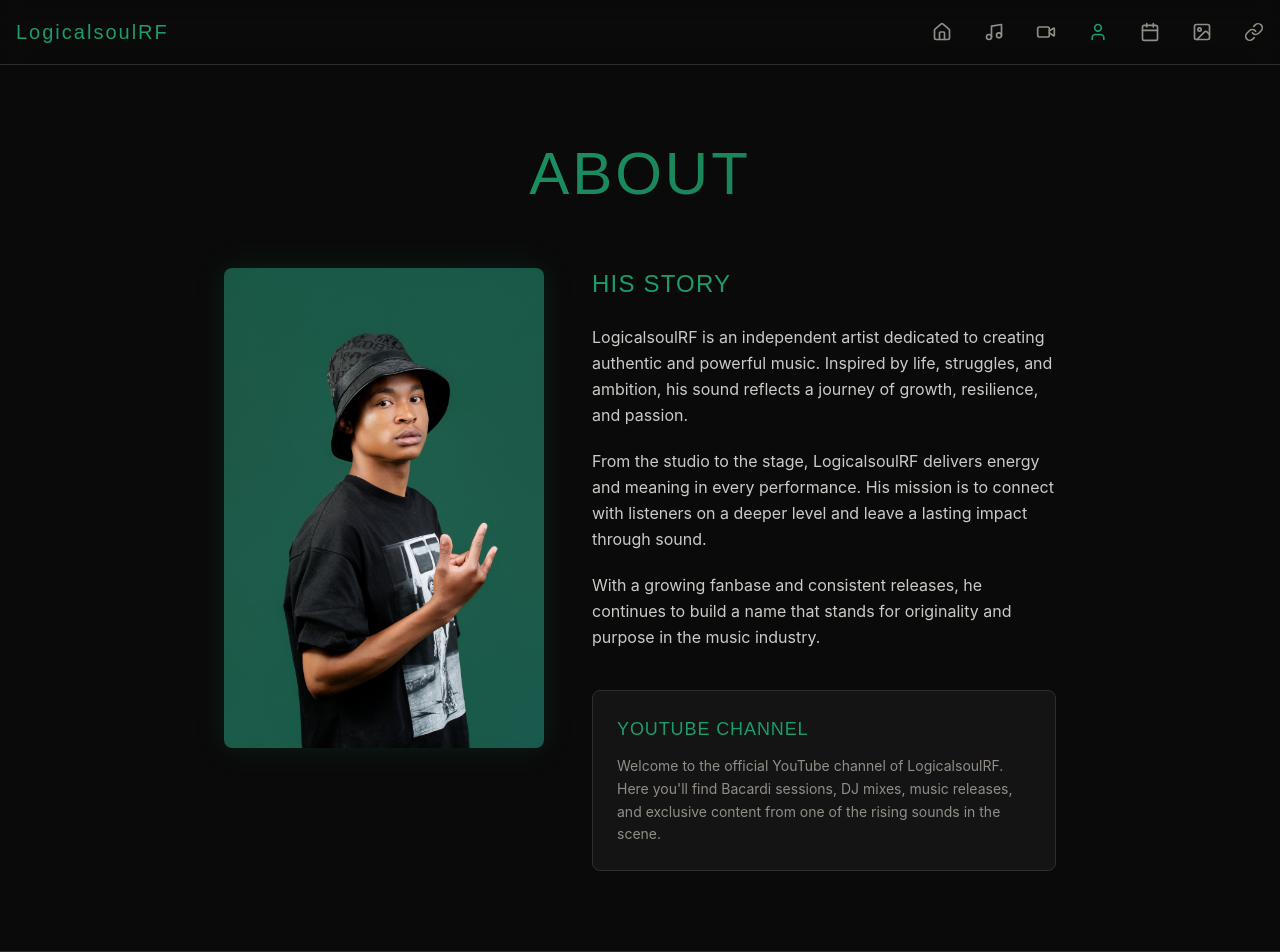
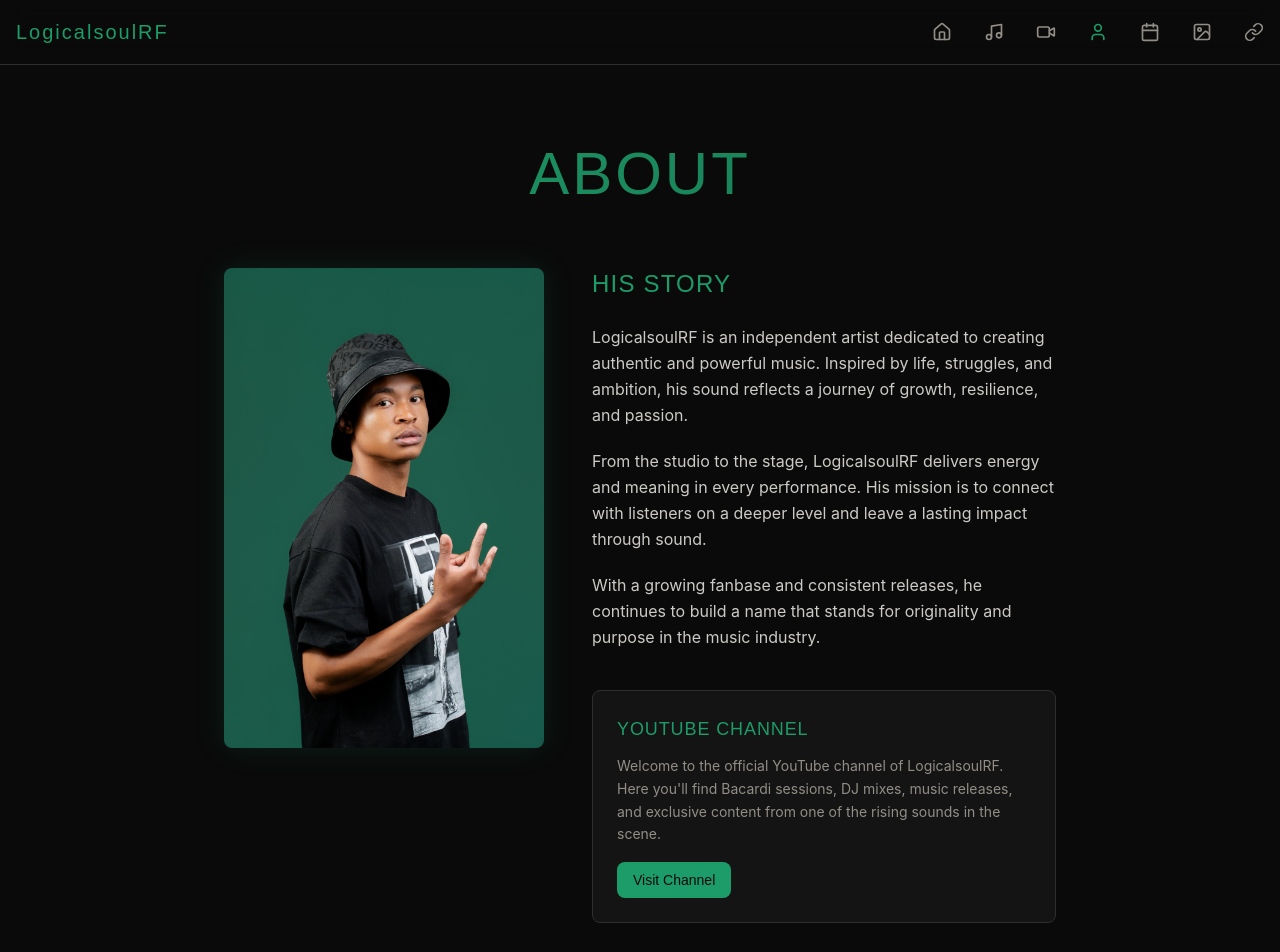
Before and after one commit to tlhololaiza/logicalsoulrf-hub, a React (Vite) app: page /about in a window 1280 px wide. Shown: the top 952 px of the page. Built offline with nearby package versions, Linux system fonts and the light colour scheme; the HTML template or start-up script is replaced by a standard one.

Commit message:
added a video preview

```diff
--- a/package.json
+++ b/package.json
@@ -13,6 +13,7 @@
     "test:watch": "vitest"
   },
   "dependencies": {
+    "@emailjs/browser": "^4.4.1",
     "@hookform/resolvers": "^3.10.0",
     "@radix-ui/react-accordion": "^1.2.11",
     "@radix-ui/react-alert-dialog": "^1.1.14",
--- a/src/components/Footer.tsx
+++ b/src/components/Footer.tsx
@@ -2,7 +2,7 @@ import { Facebook, Instagram, X, Send, Youtube } from "lucide-react";
 
 const socials = [
   { icon: Facebook, href: "https://www.facebook.com/RusHDaDeej", label: "Facebook" },
-  { icon: Instagram, href: "https://instagram.com/_oarabile.e", label: "Instagram" },
+  { icon: Instagram, href: "https://www.instagram.com/logicalsoul012?igsh=MXJ1amp0bzlwbmsxcQ==", label: "Instagram" },
   { icon: X, href: "https://twitter.com/Oarabil10493200", label: "X (Twitter)" },
   { icon: Send, href: "https://t.me/Logicalsoul", label: "Telegram" },
   { icon: Youtube, href: "https://www.youtube.com/@logicalsoulrf", label: "YouTube" },
--- a/src/pages/AboutPage.tsx
+++ b/src/pages/AboutPage.tsx
@@ -36,9 +36,17 @@ const AboutPage = () => (
 
             <div className="mt-10 p-6 rounded-lg bg-card border border-border">
               <h3 className="font-display text-lg text-primary mb-3">YouTube Channel</h3>
-              <p className="text-muted-foreground font-body text-sm leading-relaxed">
+              <p className="text-muted-foreground font-body text-sm leading-relaxed mb-4">
                 Welcome to the official YouTube channel of LogicalsoulRF. Here you'll find Bacardi sessions, DJ mixes, music releases, and exclusive content from one of the rising sounds in the scene.
               </p>
+              <a
+                href="https://www.youtube.com/@logicalsoulrf"
+                target="_blank"
+                rel="noopener noreferrer"
+                className="inline-flex items-center gap-2 bg-primary text-primary-foreground px-4 py-2 rounded-lg font-display text-sm hover:bg-primary/90 transition-colors"
+              >
+                Visit Channel
+              </a>
             </div>
           </div>
         </div>
--- a/src/pages/BookingsPage.tsx
+++ b/src/pages/BookingsPage.tsx
@@ -14,7 +14,7 @@ const BookingsPage = () => {
     e.preventDefault();
     const subject = encodeURIComponent(`Booking Inquiry from ${form.name}`);
     const body = encodeURIComponent(`Name: ${form.name}\nEmail: ${form.email}\n\n${form.message}`);
-    window.location.href = `mailto:oarabilestephens@gmail.com?subject=${subject}&body=${body}`;
+    window.location.href = `mailto:juniortswhwane9@gmail.com?subject=${subject}&body=${body}`;
     toast({ title: "Opening your email client…", description: "Send the email to complete your booking request." });
   };
 
--- a/src/pages/LinksPage.tsx
+++ b/src/pages/LinksPage.tsx
@@ -8,7 +8,7 @@ const links = [
   { icon: Video, label: "YouTube", url: "https://youtube.com/@logicalsoulrf?si=UoQE_dkC_qjkXBe_" },
   { icon: Heart, label: "Tip LogicalsoulRF", url: "https://streamlabs.com/sl_id_e1a21884-fd1f-3dfd-852f-55f586d1621a" },
   { icon: Facebook, label: "Facebook", url: "https://www.facebook.com/RusHDaDeej" },
-  { icon: Instagram, label: "Instagram", url: "https://instagram.com/_oarabile.e" },
+  { icon: Instagram, label: "Instagram", url: "https://www.instagram.com/logicalsoul012?igsh=MXJ1amp0bzlwbmsxcQ==" },
   { icon: X, label: "X (Twitter)", url: "https://twitter.com/Oarabil10493200" },
   { icon: Send, label: "Telegram", url: "https://t.me/Logicalsoul" },
 ];
--- a/src/pages/VideosPage.tsx
+++ b/src/pages/VideosPage.tsx
@@ -20,7 +20,7 @@ const VideosPage = () => (
         <div className="mb-12">
           <div className="aspect-video rounded-lg overflow-hidden glow-gold">
             <iframe
-              src="https://www.youtube.com/embed?listType=user_uploads&list=logicalsoulrf"
+              src="https://www.youtube.com/embed/T-Y_piKWTH4"
               width="100%"
               height="100%"
               frameBorder="0"
```
Also changed, not shown: 1 other file (tests, documents, lock files or other folders).
